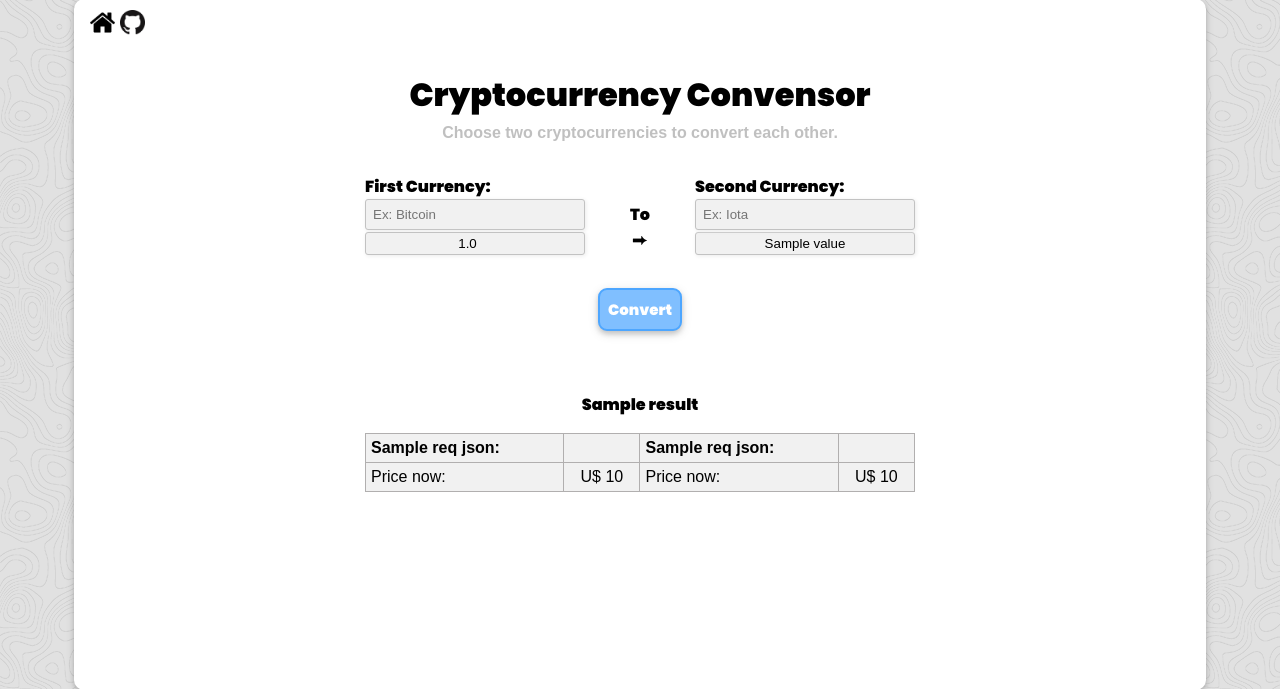
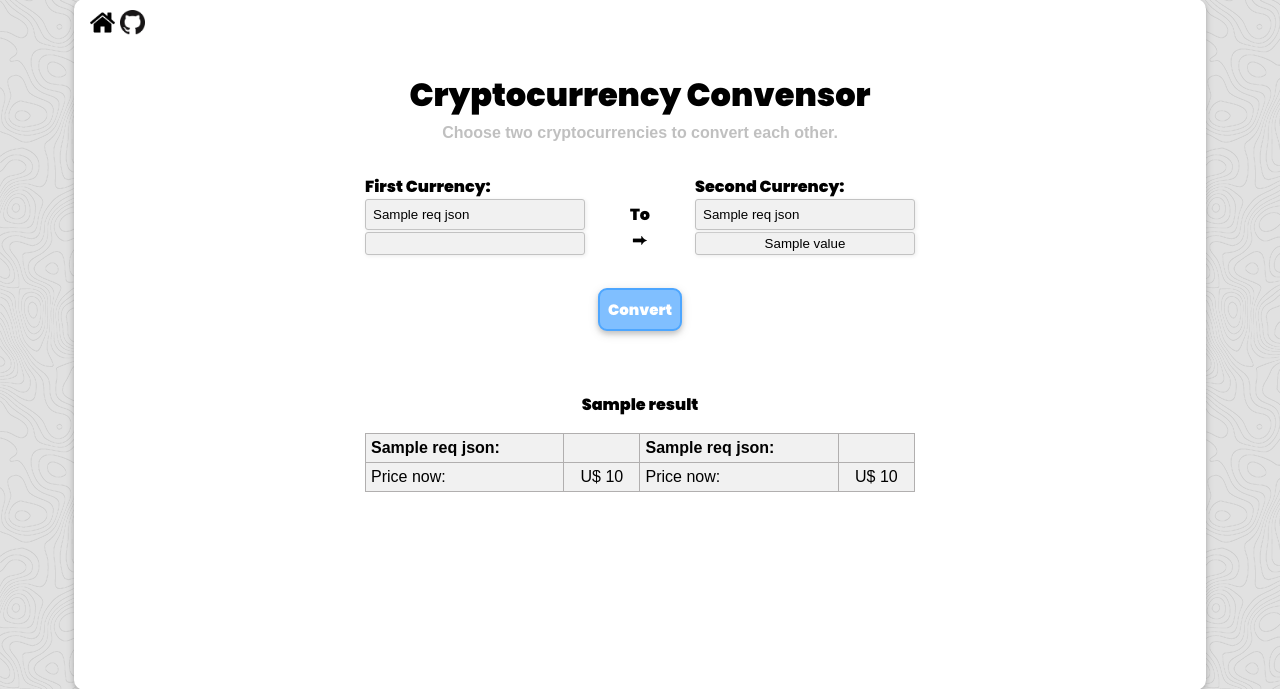
Before and after one commit to JoaoV111/API-Distances-Google, a Flask app: template templates/currency.html in a window 1280 px wide. Shown: the part 39-728 px from the top of the page. Run offline with Flask 2, Linux system fonts and the light colour scheme; the template is opened without the code that fills it: most values are stand-ins (such as "Sample title", 1, 10 or a date in 2020).

Commit message:
Update currency.html

```diff
--- a/templates/currency.html
+++ b/templates/currency.html
@@ -16,15 +16,15 @@
 		  <div class="autocomplete" style="width: 40%;float: left;">
 			  <p style="text-align: left;margin-left: 0px;margin-bottom: 0px">First Currency:</p>
 			  <input id="f_name_input" class="i_text" type="text" name="f_name" placeholder="Ex: Bitcoin"
-				 style="width: 100%">
-			  <input type="number" value="1.0" step="0.00000000001" min="0" max="10" name="f_value"
-			  	style="width: 100%" class="i_number">
+				 style="width: 100%" value="{{ req_json[0]['name'] }}">
+			  <input type="number" value="{{ f_value }}" step="0.00000000001" min="0"
+	                         max="10" name="f_value" style="width: 100%" class="i_number">
 		  </div>
 		  <div style="width: 4%;display:inline-block;margin-top: 28px"><p>To ⮕</p></div>
 		  <div class="autocomplete"  style="width: 40%;float: right">
 			  <p style="text-align: left;margin-left: 0px;margin-bottom: 0px">Second Currency:</p>
 			  <input id="s_name_input" class="i_text" type="text" name="s_name" placeholder="Ex: Iota"
-				 style="width: 100%">
+				 style="width: 100%" value="{{ req_json[1]['name'] }}">
 			  <p type="number" step="0.00000000001" min="0" max="10"
 				 style="width: 100%;height: 23px;" class="i_number">{{ req_json[1]['value'] }}</p>
 		  </div>
```
